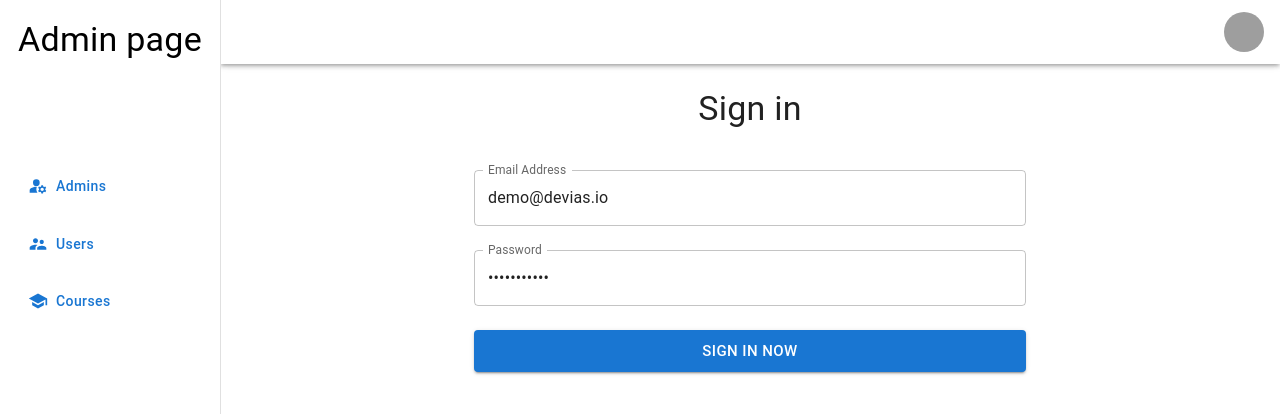
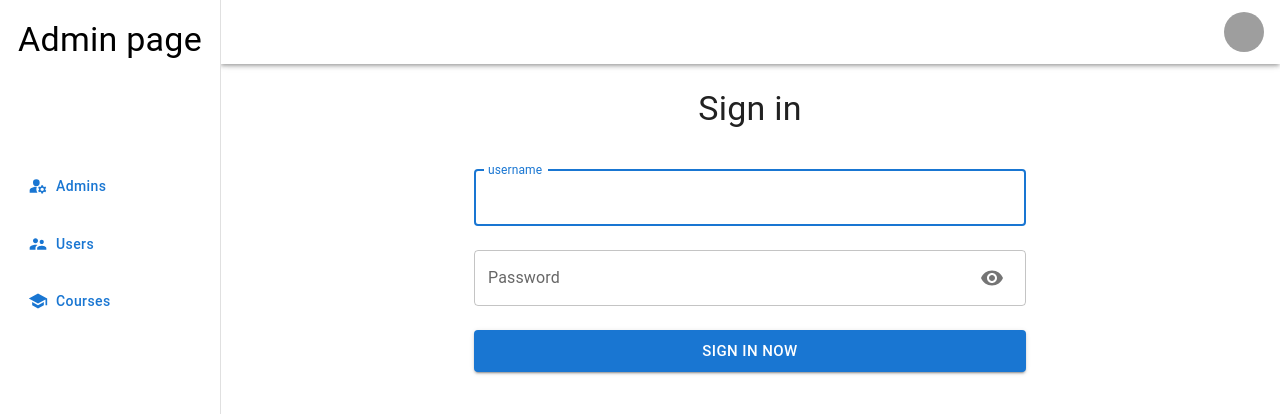
Before and after one commit to KTY-US/course-admin-app, a React (Create React App) app: page /auth/signin in a window 1280 px wide. Shown: the top 414 px of the page. Built offline with nearby package versions, Linux system fonts and the light colour scheme; no server answers; grey boxes are pictures that could not be loaded.

Commit message:
edit signin form

```diff
--- a/src/components/Auth/login.jsx
+++ b/src/components/Auth/login.jsx
@@ -1,23 +1,49 @@
-import React from 'react';
-import { useFormik } from 'formik';
-import * as Yup from 'yup';
-import { Box, Button, Container, Grid, TextField, Typography } from '@mui/material';
+import React, { useState, useRef } from 'react';
+import { useNavigate } from 'react-router-dom';
+import { useDispatch, useSelector } from 'react-redux';
+import { Box, Button, Container, TextField, Typography, InputAdornment, IconButton } from '@mui/material';
+import { Visibility, VisibilityOff } from '@mui/icons-material';
+import { toast } from 'react-toastify';
+
+const validateForm = (form) => {
+	let errors = { emailError: '', passwordError: '' };
+
+	if (form.email.trim().length === 0) {
+		errors.emailError = 'Email is required!';
+	}
+
+	if (form.password.trim().length === 0) errors.passwordError = 'Password is required!';
+	return errors;
+};
 
 const Login = () => {
-	const formik = useFormik({
-		initialValues: {
-			email: 'demo@devias.io',
-			password: 'Password123'
-		},
-		validationSchema: Yup.object({
-			email: Yup.string().email('Must be a valid email').max(255).required('Email is required'),
-			password: Yup.string().max(255).required('Password is required')
-		}),
-		onSubmit: () => {
-			//router.push('/');
+	const dispatch = useDispatch();
+	const navigate = useNavigate();
+	const { signInPending, ggSignInPending } = useSelector((state) => state.auth);
+	const [errors, setErrors] = useState({ emailError: '', passwordError: '' });
+	const [errorCredential, setErrorCredential] = useState('');
+	const [showPassword, setShowPassword] = useState(false);
+	const usernameRef = useRef();
+	const passwordRef = useRef();
+
+	const handleSubmit = async (event) => {
+		event.preventDefault();
+		const form = {
+			username: usernameRef.current.value,
+			password: passwordRef.current.value
+		};
+		//let errors = validateForm(form);
+		if (errors.emailError !== '' || errors.passwordError !== '') {
+			setErrors(errors);
+		} else {
+			console.log(form);
+			//dispatch(signIn(form, navigate, setErrorCredential));
 		}
-	});
+	};
 
+	const handleShowPassword = () => {
+		setShowPassword((prevShowPassword) => !prevShowPassword);
+	};
 	return (
 		<>
 			<Box
@@ -30,52 +56,42 @@ const Login = () => {
 				}}
 			>
 				<Container maxWidth='sm'>
-					<form onSubmit={formik.handleSubmit}>
+					<form onSubmit={handleSubmit}>
 						<Box sx={{ my: 3, display: 'flex', justifyContent: 'center' }}>
 							<Typography color='textPrimary' variant='h4'>
 								Sign in
 							</Typography>
 						</Box>
-						<Grid container spacing={3}>
-							<Grid item xs={12} md={6}></Grid>
-							<Grid item xs={12} md={6}></Grid>
-						</Grid>
-
 						<TextField
-							error={Boolean(formik.touched.email && formik.errors.email)}
 							fullWidth
-							helperText={formik.touched.email && formik.errors.email}
-							label='Email Address'
+							autoFocus
+							label='username'
 							margin='normal'
-							name='email'
-							onBlur={formik.handleBlur}
-							onChange={formik.handleChange}
-							type='email'
-							value={formik.values.email}
+							name='username'
+							type='text'
 							variant='outlined'
+							inputRef={usernameRef}
 						/>
 						<TextField
-							error={Boolean(formik.touched.password && formik.errors.password)}
 							fullWidth
-							helperText={formik.touched.password && formik.errors.password}
 							label='Password'
 							margin='normal'
 							name='password'
-							onBlur={formik.handleBlur}
-							onChange={formik.handleChange}
-							type='password'
-							value={formik.values.password}
 							variant='outlined'
+							type={showPassword ? 'text' : 'password'}
+							inputRef={passwordRef}
+							InputProps={{
+								endAdornment: (
+									<InputAdornment position='end'>
+										<IconButton onClick={handleShowPassword}>
+											{!showPassword ? <Visibility /> : <VisibilityOff />}
+										</IconButton>
+									</InputAdornment>
+								)
+							}}
 						/>
 						<Box sx={{ py: 2 }}>
-							<Button
-								color='primary'
-								disabled={formik.isSubmitting}
-								fullWidth
-								size='large'
-								type='submit'
-								variant='contained'
-							>
+							<Button color='primary' fullWidth size='large' type='submit' variant='contained'>
 								Sign In Now
 							</Button>
 						</Box>
```
